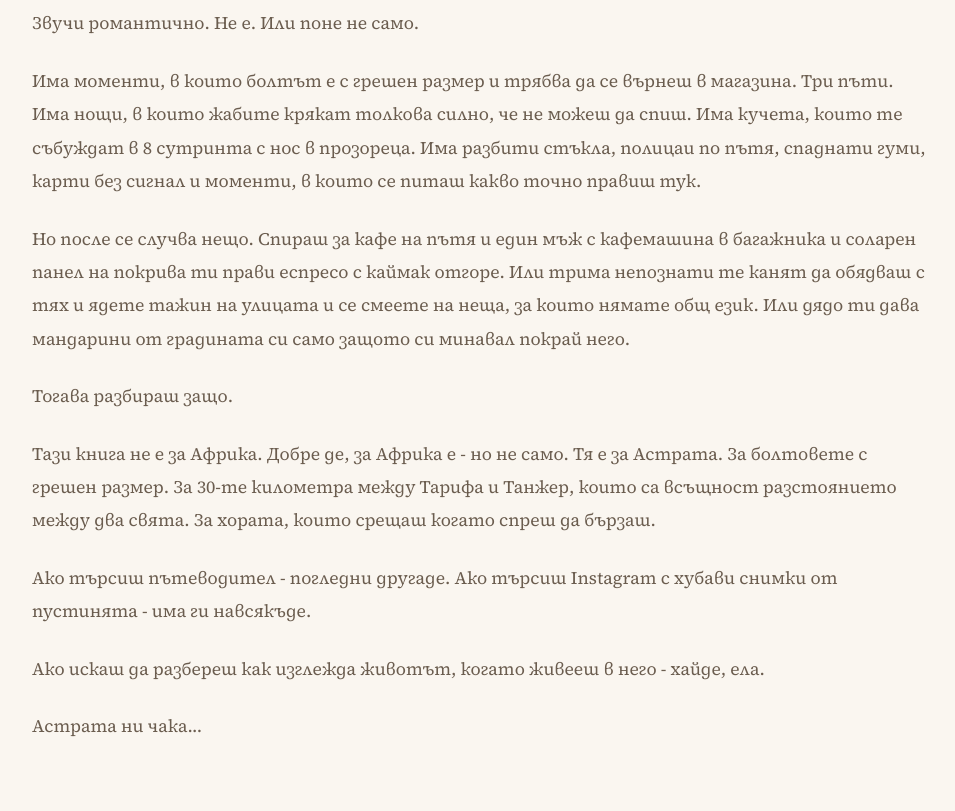
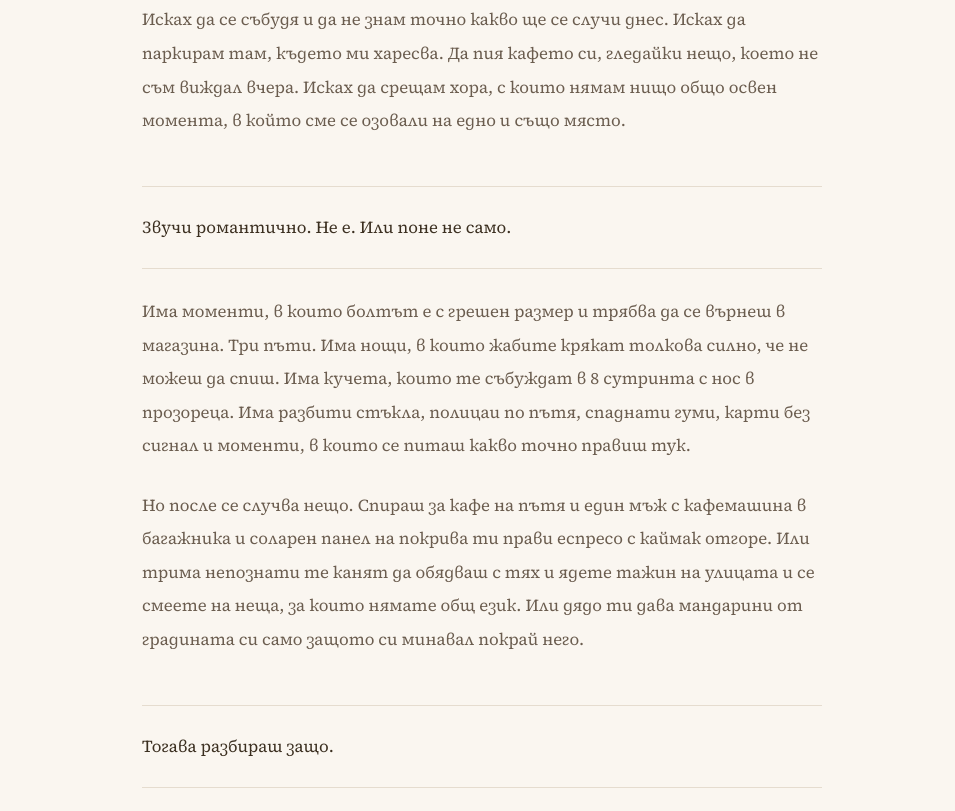
Before and after one commit to igenkov/boooby, a plain HTML site: page index.html in a window 1280 px wide. Shown: the part 5825-6636 px from the top of the page, without its empty margins (158-1113 px from the left). Drawn offline with nearby package versions, Linux system fonts and the light colour scheme.

Commit message:
Improve prologue typography: tighter line length, open leading, punch breaks, centered closing

```diff
--- a/index.html
+++ b/index.html
@@ -724,7 +724,7 @@
 
   /* ===== BOOK PROLOGUE ===== */
   .book-prologue {
-    max-width: 900px;
+    max-width: 680px;
     margin: 5rem auto 0;
     padding-top: 3rem;
     border-top: 1px solid var(--border-subtle);
@@ -737,7 +737,7 @@
     letter-spacing: 0.35em;
     text-transform: uppercase;
     color: var(--accent-orange);
-    margin-bottom: 2rem;
+    margin-bottom: 2.5rem;
     display: flex;
     align-items: center;
     gap: 1rem;
@@ -752,10 +752,11 @@
 
   .book-prologue p {
     font-family: 'Source Serif 4', serif;
-    font-size: 1.1rem;
-    line-height: 1.9;
+    font-size: 1.05rem;
+    line-height: 2;
     color: var(--text-secondary);
-    margin-bottom: 1.5rem;
+    margin-bottom: 0;
+    margin-top: 1.6rem;
   }
 
   .book-prologue .drop-cap::first-letter {
@@ -770,13 +771,22 @@
   }
 
   .book-prologue .prologue-punch {
-    font-family: 'Source Serif 4', serif;
+    color: var(--earth);
+    margin-top: 3rem;
+    padding-top: 1.5rem;
+    border-top: 1px solid var(--border-subtle);
+    padding-bottom: 1.5rem;
+    border-bottom: 1px solid var(--border-subtle);
+    margin-bottom: 1.5rem;
   }
 
   .book-prologue .prologue-closing {
-    font-family: 'Source Serif 4', serif;
     font-style: italic;
     color: var(--earth);
+    text-align: center;
+    margin-top: 3.5rem;
+    letter-spacing: 0.04em;
+    font-size: 1.1rem;
   }
 
   /* ===== EMAIL SIGNUP SECTION ===== */
@@ -1346,16 +1356,16 @@
     <div class="book-prologue-title">Увод</div>
     <p class="drop-cap">Има един въпрос, който ми задават постоянно:<br>Защо?<br>Защо да напуснеш работа? Защо да живееш в кола? Защо точно Африка? Защо с тази кола? Защо сам? Защо без план? Защо, защо, защо?</p>
     <p>Ще ви отговоря честно - не знам как да обясня "защо" на някой, който никога не се е чувствал задушен между четири стени. Не говоря за лош живот. Никак даже. Говоря за нормален живот. Работа, апартамент, почивка в събота... Но събота става неделя, неделя става понеделник, понеделникът става следващата година. Добре платена клетка е все пак клетка.</p>
-    <p>А аз не исках клетка.</p>
+    <p class="prologue-punch">А аз не исках клетка.</p>
     <p>Исках да се събудя и да не знам точно какво ще се случи днес. Исках да паркирам там, където ми харесва. Да пия кафето си, гледайки нещо, което не съм виждал вчера. Исках да срещам хора, с които нямам нищо общо освен момента, в който сме се озовали на едно и също място.</p>
-    <p>Звучи романтично. Не е. Или поне не само.</p>
+    <p class="prologue-punch">Звучи романтично. Не е. Или поне не само.</p>
     <p>Има моменти, в които болтът е с грешен размер и трябва да се върнеш в магазина. Три пъти. Има нощи, в които жабите крякат толкова силно, че не можеш да спиш. Има кучета, които те събуждат в 8 сутринта с нос в прозореца. Има разбити стъкла, полицаи по пътя, спаднати гуми, карти без сигнал и моменти, в които се питаш какво точно правиш тук.</p>
     <p>Но после се случва нещо. Спираш за кафе на пътя и един мъж с кафемашина в багажника и соларен панел на покрива ти прави еспресо с каймак отгоре. Или трима непознати те канят да обядваш с тях и ядете тажин на улицата и се смеете на неща, за които нямате общ език. Или дядо ти дава мандарини от градината си само защото си минавал покрай него.</p>
-    <p>Тогава разбираш защо.</p>
+    <p class="prologue-punch">Тогава разбираш защо.</p>
     <p>Тази книга не е за Африка. Добре де, за Африка е - но не само. Тя е за Астрата. За болтовете с грешен размер. За 30-те километра между Тарифа и Танжер, които са всъщност разстоянието между два свята. За хората, които срещаш когато спреш да бързаш.</p>
     <p>Ако търсиш пътеводител - погледни другаде. Ако търсиш Instagram с хубави снимки от пустинята - има ги навсякъде.</p>
     <p>Ако искаш да разбереш как изглежда животът, когато живееш в него - хайде, ела.</p>
-    <p>Астрата ни чака...</p>
+    <p class="prologue-closing">Астрата ни чака...</p>
   </div>
 </section>
 
```
